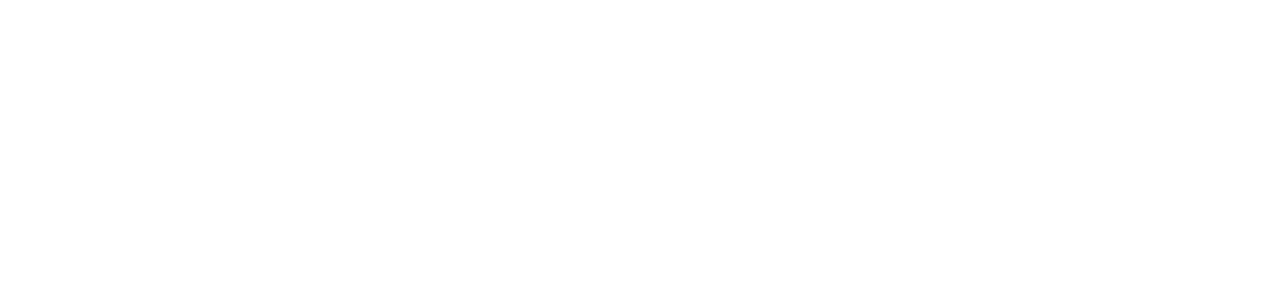
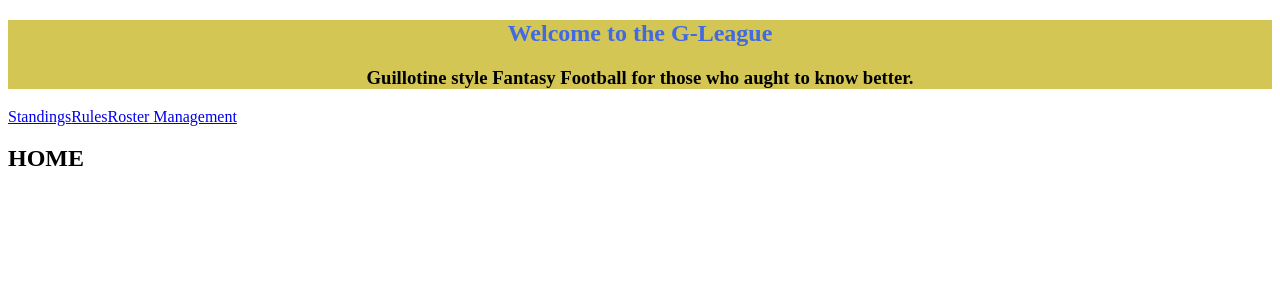
Before and after one commit to ItinerantMonolith/G-League-FFL, a React (Create React App) app in the folder client/: page / in a window 1280 px wide. Shown: the top 300 px of the page. Built offline with nearby package versions, Linux system fonts and the light colour scheme; no server answers.

Commit message:
end-to-end test for home complete

```diff
--- a/client/src/App.js
+++ b/client/src/App.js
@@ -1,5 +1,12 @@
+import React from 'react'
+import Router from './components/Router'
 
 function App() {
-  return <div className='App'></div>;
+  return (
+    <div>
+      <Router />
+    </div>
+  )
 }
-export default App;
+
+export default App
--- /dev/null
+++ b/client/src/components/Layout.js
@@ -0,0 +1,14 @@
+import React from 'react'
+import Nav from './Nav'
+import '../styles/layout.css'
+
+export default ({ children, authenticated, currentUser }) => (
+  <div >
+     <section className='landing'>
+        <h1> Welcome to the G-League</h1>
+        <h3> Guillotine style Fantasy Football for those who aught to know better.</h3>
+     </section>
+    <Nav/>
+    {children}
+  </div>
+)
--- /dev/null
+++ b/client/src/components/Nav.js
@@ -0,0 +1,19 @@
+import React from 'react'
+import { NavLink } from 'react-router-dom'
+import '../styles/nav.css'
+
+export default () => (
+   <div>
+      <nav>
+         <NavLink activeClassName="nav-active" to="/">
+            Standings
+         </NavLink>
+         <NavLink activeClassName="nav-active" to="/rules">
+            Rules
+         </NavLink>
+         <NavLink activeClassName="nav-active" to="/admin">
+            Roster Management
+         </NavLink>
+      </nav>
+   </div>
+)
--- /dev/null
+++ b/client/src/components/Router.js
@@ -0,0 +1,34 @@
+import React, { Component } from 'react'
+import { Switch, Route, withRouter } from 'react-router-dom'
+import Layout from './Layout'
+import Home from '../pages/Home'
+
+class Router extends Component {
+   constructor() {
+      super()
+      this.state = {
+      }
+   }
+
+   componentDidMount() {
+   }
+
+   render() {
+      return (
+         <main>
+            <Switch>
+               <Route
+                  exact path='/'
+                  component={ () => (
+                     <Layout>
+                        <Home />
+                     </Layout>
+                  )}
+               />
+            </Switch>
+         </main>
+      )
+   }
+}
+
+export default withRouter(Router)
--- a/client/src/index.js
+++ b/client/src/index.js
@@ -1,9 +1,13 @@
 import React from 'react';
 import ReactDOM from 'react-dom';
 import App from './App';
+import { BrowserRouter } from 'react-router-dom'
+
 ReactDOM.render(
   <React.StrictMode>
-    <App />
+     <BrowserRouter>
+         <App />
+      </BrowserRouter>
   </React.StrictMode>,
   document.getElementById('root')
 );
--- /dev/null
+++ b/client/src/pages/Home.js
@@ -0,0 +1,29 @@
+import React, { Component } from 'react'
+import { __GetLeague } from '../services/LeagueService'
+
+export default class Home extends Component {
+   constructor() {
+      super()
+      this.state = {}
+   }
+
+   componentDidMount = () => {
+      // need to get the league and then the current round for display
+      this.loadLeague()
+
+
+   }
+
+   loadLeague = async () => {
+      const leagueInfo = await __GetLeague()
+      console.log ( leagueInfo )
+   }
+
+   render() {
+      return (
+         <div>
+            <h2>HOME</h2>
+         </div>
+      )
+   }
+}
--- /dev/null
+++ b/client/src/services/ApiClient.js
@@ -0,0 +1,18 @@
+import Axios from 'axios'
+
+const ApiClient = Axios.create({
+  baseURL: 'http://localhost:3001/api'
+})
+
+/* ApiClient.interceptors.request.use(
+   async(config) => {
+      const token = localStorage.getItem('token')
+      if ( token ) {
+         config.headers.Authorization = `Bearer ${token}`
+      }
+      return config
+   },
+   (err) => Promise.reject(err)
+)
+ */
+export default ApiClient
--- /dev/null
+++ b/client/src/services/LeagueService.js
@@ -0,0 +1,11 @@
+import ApiClient from './ApiClient'
+
+export const __GetLeague = async () => {
+  try {
+    const res = await ApiClient.get(`/league`)
+    console.log(res.data)
+    return res.data
+  } catch (err) {
+     console.log ( "Error in __GetLeague", err)
+  }
+}
--- /dev/null
+++ b/client/src/styles/layout.css
@@ -0,0 +1,8 @@
+h1 {
+   color: royalblue
+ }
+
+ .landing {
+   text-align: center;
+   background-color: rgb(211, 198, 85);
+ }
--- /dev/null
+++ b/client/src/styles/nav.css
@@ -0,0 +1,35 @@
+header {
+   height: 3.5em;
+ }
+
+ header {
+   display: flex;
+   flex-direction: row;
+   width: 100%;
+   justify-content: center;
+   align-items: center;
+ }
+
+ header .icon {
+   flex: 1;
+ }
+
+ header nav {
+   flex: 1;
+   display: flex;
+   justify-content: space-around;
+   width: 50%;
+   align-items: center;
+   height: 100%;
+ }
+
+ header nav a {
+   color: #333;
+   font-size: 1.2rem;
+   font-weight: 700;
+ }
+
+ header nav a:active,
+ header nav a:hover {
+   color: #ff7043;
+ }
--- a/package.json
+++ b/package.json
@@ -27,7 +27,8 @@
       "dotenv": "^8.2.0",
       "express": "^4.17.1",
       "mongoose": "^5.10.13",
-      "morgan": "^1.10.0"
+      "morgan": "^1.10.0",
+      "react-router-dom": "^5.2.0"
    },
    "devDependencies": {
       "nodemon": "^2.0.6"
```
Also changed, not shown: 2 other files (tests, documents, lock files or other folders).
